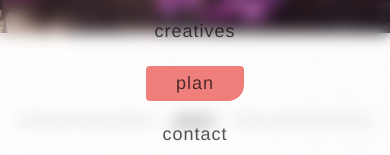
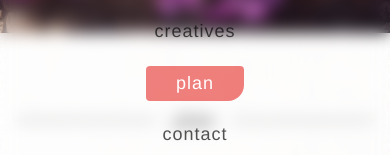
Before and after one commit to kaikojima05/porko, a Next.js app: page /plan in a window 390 px wide. Both pictures are taken after a click on the element 362 px from the left and 28 px from the top of the page. Shown: the part 312-467 px from the top of the page. Built offline with nearby package versions, Linux system fonts and the light colour scheme.

Commit message:
header 修正

```diff
--- a/ui/base/header/index.tsx
+++ b/ui/base/header/index.tsx
@@ -86,8 +86,7 @@ export default function Header() {
           className={classNames(
             "px-4 py-4 duration-500",
             "lg:px-16 lg:py-6",
-            "xl:px-24",
-            `${fontColor}`
+            "xl:px-24"
           )}
         >
           <div className="flex justify-between items-center">
@@ -98,7 +97,13 @@ export default function Header() {
                 </Link>
               </h1>
             </div>
-            <div className={classNames("hidden", "lg:block")}>
+            <div
+              className={classNames(
+                "hidden duration-300",
+                "lg:block",
+                `${fontColor}`
+              )}
+            >
               <ul
                 className={classNames(
                   "flex items-center",
@@ -148,7 +153,8 @@ export default function Header() {
           </div>
           <div
             className={classNames(
-              "lg:hidden duration-[520ms] h-0",
+              "duration-[520ms] h-0",
+              "lg:hidden",
               `${open && "!flex items-center justify-center h-[70vh]"}`
             )}
             onClick={toggleHamburgerMenu}
@@ -167,7 +173,11 @@ export default function Header() {
                       href={item.href}
                       className={classNames(
                         "px-2 py-[2px] rounded rounded-br-2xl",
-                        `${currentPath.includes(item.href) ? "bg-primary" : ""}`
+                        `${
+                          currentPath.includes(item.href)
+                            ? "text-white bg-primary"
+                            : ""
+                        }`
                       )}
                       scroll={false}
                     >
```
